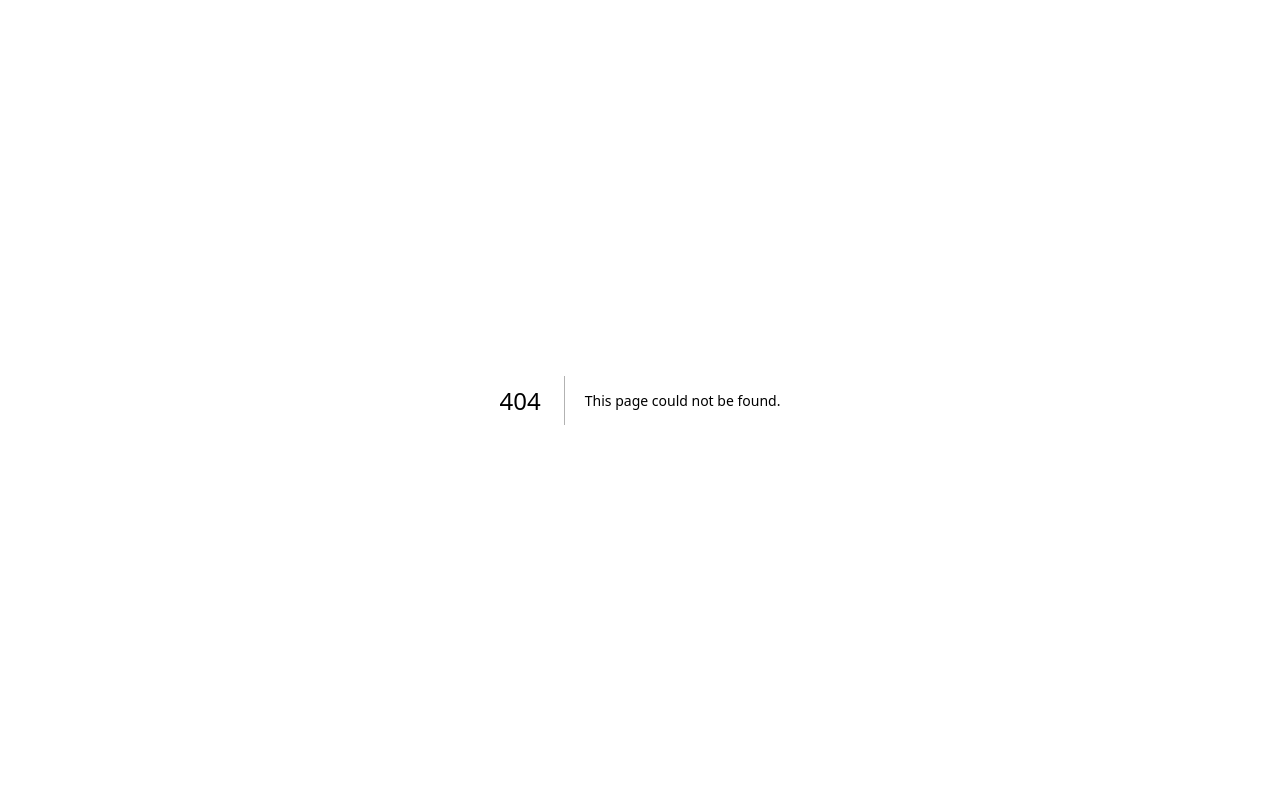
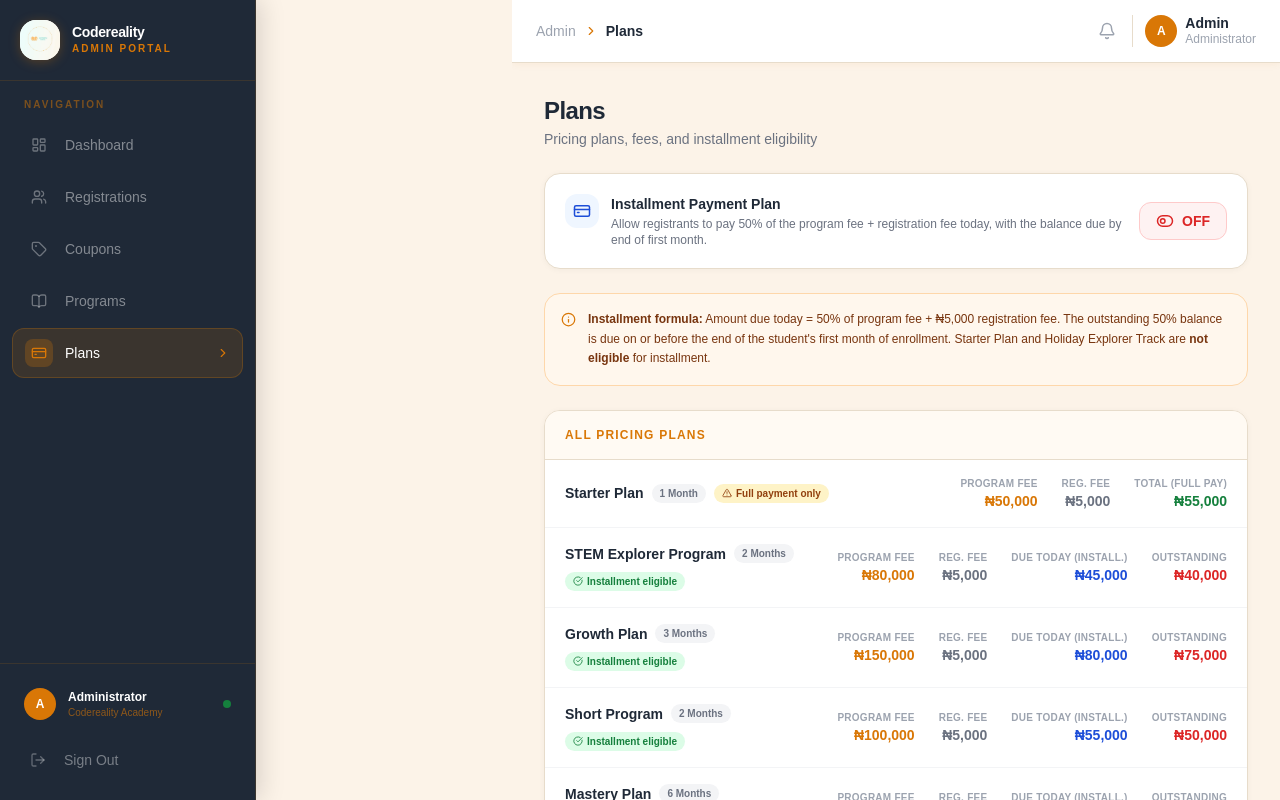
Before and after one commit to adejacob/codereality-registration, a Next.js app: page /admin/plans in a window 1280 px wide. Before the commit this address had no page. Shown: the top 800 px of the page. Built offline with nearby package versions, Linux system fonts and the light colour scheme; no server answers; the database is empty.

Commit message:
feat: add Plans page to admin sidebar with installment toggle and fee breakdown

```diff
--- a/src/app/admin/layout.tsx
+++ b/src/app/admin/layout.tsx
@@ -4,7 +4,7 @@
 import Link from 'next/link';
 import {
   LayoutDashboard, Users, LogOut, ShieldCheck, Menu,
-  ChevronRight, Bell, Tag, X, BookOpen,
+  ChevronRight, Bell, Tag, X, BookOpen, CreditCard,
 } from 'lucide-react';
 import Image from 'next/image';
 import { useState } from 'react';
@@ -14,6 +14,7 @@
   { href: '/admin/registrations', label: 'Registrations',  icon: Users,           badge: null },
   { href: '/admin/coupons',       label: 'Coupons',        icon: Tag,             badge: null },
   { href: '/admin/programs',      label: 'Programs',       icon: BookOpen,        badge: null },
+  { href: '/admin/plans',         label: 'Plans',          icon: CreditCard,      badge: null },
 ];
 
 const BREADCRUMBS: Record<string, string> = {
@@ -21,6 +22,7 @@
   '/admin/registrations': 'Registrations',
   '/admin/coupons':       'Coupons',
   '/admin/programs':      'Programs',
+  '/admin/plans':         'Plans',
 };
 
 export default function AdminLayout({ children }: { children: React.ReactNode }) {
--- /dev/null
+++ b/src/app/admin/plans/page.tsx
@@ -0,0 +1,201 @@
+'use client';
+
+import { useEffect, useState } from 'react';
+import { motion } from 'framer-motion';
+import {
+  CreditCard, CheckCircle, XCircle, ToggleLeft, ToggleRight,
+  AlertTriangle, Info, Loader2,
+} from 'lucide-react';
+import {
+  PLAN_FEES,
+  REGISTRATION_FEE,
+  calcInstallment,
+  formatNaira,
+  isInstallmentEligible,
+} from '@/lib/installment';
+
+const PLAN_META: Record<string, { name: string; duration: string }> = {
+  'starter':           { name: 'Starter Plan',             duration: '1 Month'  },
+  'stem-explorer':     { name: 'STEM Explorer Program',    duration: '2 Months' },
+  'growth':            { name: 'Growth Plan',              duration: '3 Months' },
+  'short':             { name: 'Short Program',            duration: '2 Months' },
+  'mastery':           { name: 'Mastery Plan',             duration: '6 Months' },
+  'platinum':          { name: 'Platinum Plan',            duration: '6 Months' },
+  'holiday-explorer':  { name: 'Holiday Explorer Track',   duration: '1 Month'  },
+  'holiday-innovator': { name: 'Holiday Innovator Track',  duration: '2 Months' },
+};
+
+export default function PlansPage() {
+  const [installmentEnabled, setInstallmentEnabled] = useState<boolean | null>(null);
+  const [toggling, setToggling] = useState(false);
+  const [toast, setToast] = useState('');
+
+  useEffect(() => {
+    fetch('/api/admin/settings?key=installment_enabled')
+      .then(r => r.json())
+      .then(d => { if (d.success) setInstallmentEnabled(d.value === 'true'); })
+      .catch(() => setInstallmentEnabled(false));
+  }, []);
+
+  async function toggleInstallment() {
+    if (installmentEnabled === null) return;
+    setToggling(true);
+    try {
+      const next = !installmentEnabled;
+      const res = await fetch('/api/admin/settings', {
+        method: 'POST',
+        headers: { 'Content-Type': 'application/json' },
+        body: JSON.stringify({ key: 'installment_enabled', value: String(next) }),
+      });
+      const d = await res.json();
+      if (d.success) {
+        setInstallmentEnabled(next);
+        setToast(next ? 'Installment plan enabled' : 'Installment plan disabled');
+        setTimeout(() => setToast(''), 3000);
+      }
+    } finally {
+      setToggling(false);
+    }
+  }
+
+  const plans = Object.entries(PLAN_META);
+
+  return (
+    <div className="space-y-6 max-w-4xl">
+      {/* Header */}
+      <div>
+        <h1 className="text-2xl font-black tracking-tight" style={{ color: '#1F2937' }}>Plans</h1>
+        <p className="text-sm mt-0.5" style={{ color: '#6B7280' }}>Pricing plans, fees, and installment eligibility</p>
+      </div>
+
+      {/* Toast */}
+      {toast && (
+        <motion.div
+          initial={{ opacity: 0, y: -8 }} animate={{ opacity: 1, y: 0 }} exit={{ opacity: 0 }}
+          className="flex items-center gap-2 px-4 py-3 rounded-xl text-sm font-semibold"
+          style={{ backgroundColor: '#F0FDF4', border: '1px solid #86EFAC', color: '#15803D' }}
+        >
+          <CheckCircle size={15} /> {toast}
+        </motion.div>
+      )}
+
+      {/* Installment toggle card */}
+      <div className="rounded-2xl p-5 flex items-center justify-between gap-4"
+        style={{ backgroundColor: '#FFFFFF', border: '1px solid #E7DCCB', boxShadow: '0 1px 6px rgba(0,0,0,0.04)' }}>
+        <div className="flex items-start gap-3">
+          <div className="p-2 rounded-xl flex-shrink-0" style={{ backgroundColor: '#EFF6FF' }}>
+            <CreditCard size={18} style={{ color: '#1D4ED8' }} />
+          </div>
+          <div>
+            <p className="font-bold text-sm" style={{ color: '#1F2937' }}>Installment Payment Plan</p>
+            <p className="text-xs mt-0.5" style={{ color: '#6B7280' }}>
+              Allow registrants to pay 50% of the program fee + registration fee today, with the balance due by end of first month.
+            </p>
+          </div>
+        </div>
+        <button
+          onClick={toggleInstallment}
+          disabled={toggling || installmentEnabled === null}
+          className="flex-shrink-0 flex items-center gap-2 px-4 py-2 rounded-xl text-sm font-bold transition-all"
+          style={installmentEnabled
+            ? { backgroundColor: '#DCFCE7', color: '#15803D', border: '1px solid #86EFAC' }
+            : { backgroundColor: '#FEF2F2', color: '#DC2626', border: '1px solid #FECACA' }}
+        >
+          {toggling ? (
+            <Loader2 size={16} className="animate-spin" />
+          ) : installmentEnabled ? (
+            <><ToggleRight size={18} /> ON</>
+          ) : (
+            <><ToggleLeft size={18} /> OFF</>
+          )}
+        </button>
+      </div>
+
+      {/* Info box */}
+      <div className="flex items-start gap-3 rounded-2xl p-4"
+        style={{ backgroundColor: '#FFF7ED', border: '1px solid #FED7AA' }}>
+        <Info size={15} className="flex-shrink-0 mt-0.5" style={{ color: '#D97706' }} />
+        <p className="text-xs leading-relaxed" style={{ color: '#78350F' }}>
+          <strong>Installment formula:</strong> Amount due today = 50% of program fee + ₦5,000 registration fee.
+          The outstanding 50% balance is due on or before the end of the student's first month of enrollment.
+          Starter Plan and Holiday Explorer Track are <strong>not eligible</strong> for installment.
+        </p>
+      </div>
+
+      {/* Plans table */}
+      <div className="rounded-2xl overflow-hidden"
+        style={{ border: '1px solid #E7DCCB', boxShadow: '0 1px 6px rgba(0,0,0,0.04)' }}>
+        <div className="px-5 py-4" style={{ backgroundColor: '#FFFAF3', borderBottom: '1px solid #E7DCCB' }}>
+          <p className="text-xs font-bold uppercase tracking-widest" style={{ color: '#D97706' }}>
+            All Pricing Plans
+          </p>
+        </div>
+        <div className="divide-y divide-gray-100">
+          {plans.map(([id, meta], i) => {
+            const eligible = isInstallmentEligible(id);
+            const fee = PLAN_FEES[id] ?? 0;
+            const bd = eligible ? calcInstallment(id) : null;
+            return (
+              <motion.div
+                key={id}
+                initial={{ opacity: 0, y: 8 }}
+                animate={{ opacity: 1, y: 0 }}
+                transition={{ delay: i * 0.04 }}
+                className="px-5 py-4 flex flex-col sm:flex-row sm:items-center gap-3 bg-white"
+              >
+                {/* Plan name + duration */}
+                <div className="flex-1 min-w-0">
+                  <div className="flex items-center gap-2 flex-wrap">
+                    <p className="font-bold text-sm" style={{ color: '#1F2937' }}>{meta.name}</p>
+                    <span className="text-[10px] px-2 py-0.5 rounded-full font-semibold"
+                      style={{ backgroundColor: '#F3F4F6', color: '#6B7280' }}>{meta.duration}</span>
+                    {eligible ? (
+                      <span className="text-[10px] px-2 py-0.5 rounded-full font-bold flex items-center gap-1"
+                        style={{ backgroundColor: '#DCFCE7', color: '#15803D' }}>
+                        <CheckCircle size={10} /> Installment eligible
+                      </span>
+                    ) : (
+                      <span className="text-[10px] px-2 py-0.5 rounded-full font-bold flex items-center gap-1"
+                        style={{ backgroundColor: '#FEF3C7', color: '#92400E' }}>
+                        <AlertTriangle size={10} /> Full payment only
+                      </span>
+                    )}
+                  </div>
+                </div>
+
+                {/* Fee breakdown */}
+                <div className="flex items-center gap-6 flex-shrink-0 text-right flex-wrap">
+                  <div>
+                    <p className="text-[10px] font-bold uppercase tracking-wide" style={{ color: '#9CA3AF' }}>Program Fee</p>
+                    <p className="text-sm font-black" style={{ color: '#D97706' }}>{formatNaira(fee)}</p>
+                  </div>
+                  <div>
+                    <p className="text-[10px] font-bold uppercase tracking-wide" style={{ color: '#9CA3AF' }}>Reg. Fee</p>
+                    <p className="text-sm font-black" style={{ color: '#6B7280' }}>{formatNaira(REGISTRATION_FEE)}</p>
+                  </div>
+                  {bd ? (
+                    <>
+                      <div>
+                        <p className="text-[10px] font-bold uppercase tracking-wide" style={{ color: '#9CA3AF' }}>Due Today (Install.)</p>
+                        <p className="text-sm font-black" style={{ color: '#1D4ED8' }}>{formatNaira(bd.amountDueToday)}</p>
+                      </div>
+                      <div>
+                        <p className="text-[10px] font-bold uppercase tracking-wide" style={{ color: '#9CA3AF' }}>Outstanding</p>
+                        <p className="text-sm font-black" style={{ color: '#DC2626' }}>{formatNaira(bd.outstandingBalance)}</p>
+                      </div>
+                    </>
+                  ) : (
+                    <div>
+                      <p className="text-[10px] font-bold uppercase tracking-wide" style={{ color: '#9CA3AF' }}>Total (Full Pay)</p>
+                      <p className="text-sm font-black" style={{ color: '#15803D' }}>{formatNaira(fee + REGISTRATION_FEE)}</p>
+                    </div>
+                  )}
+                </div>
+              </motion.div>
+            );
+          })}
+        </div>
+      </div>
+    </div>
+  );
+}
```
